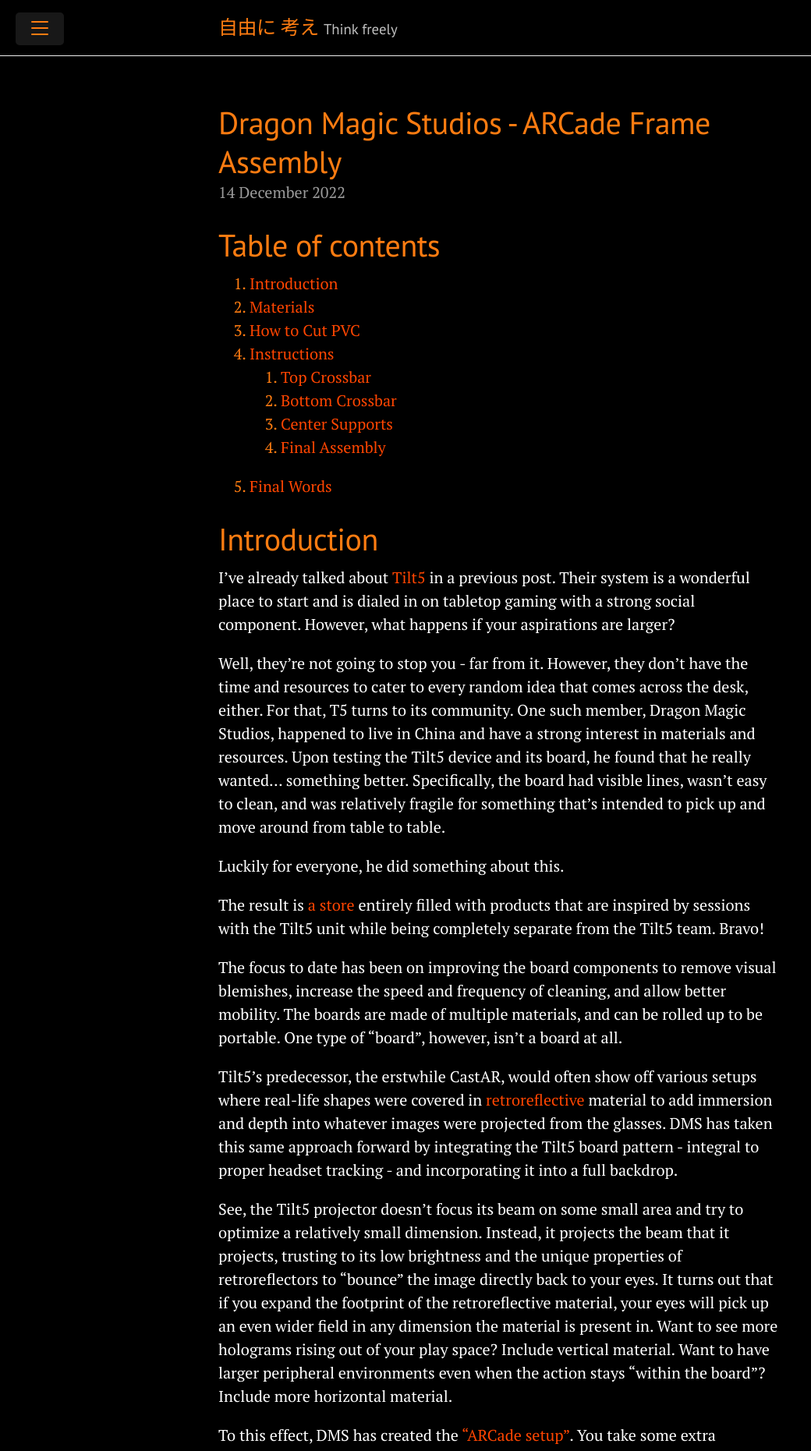
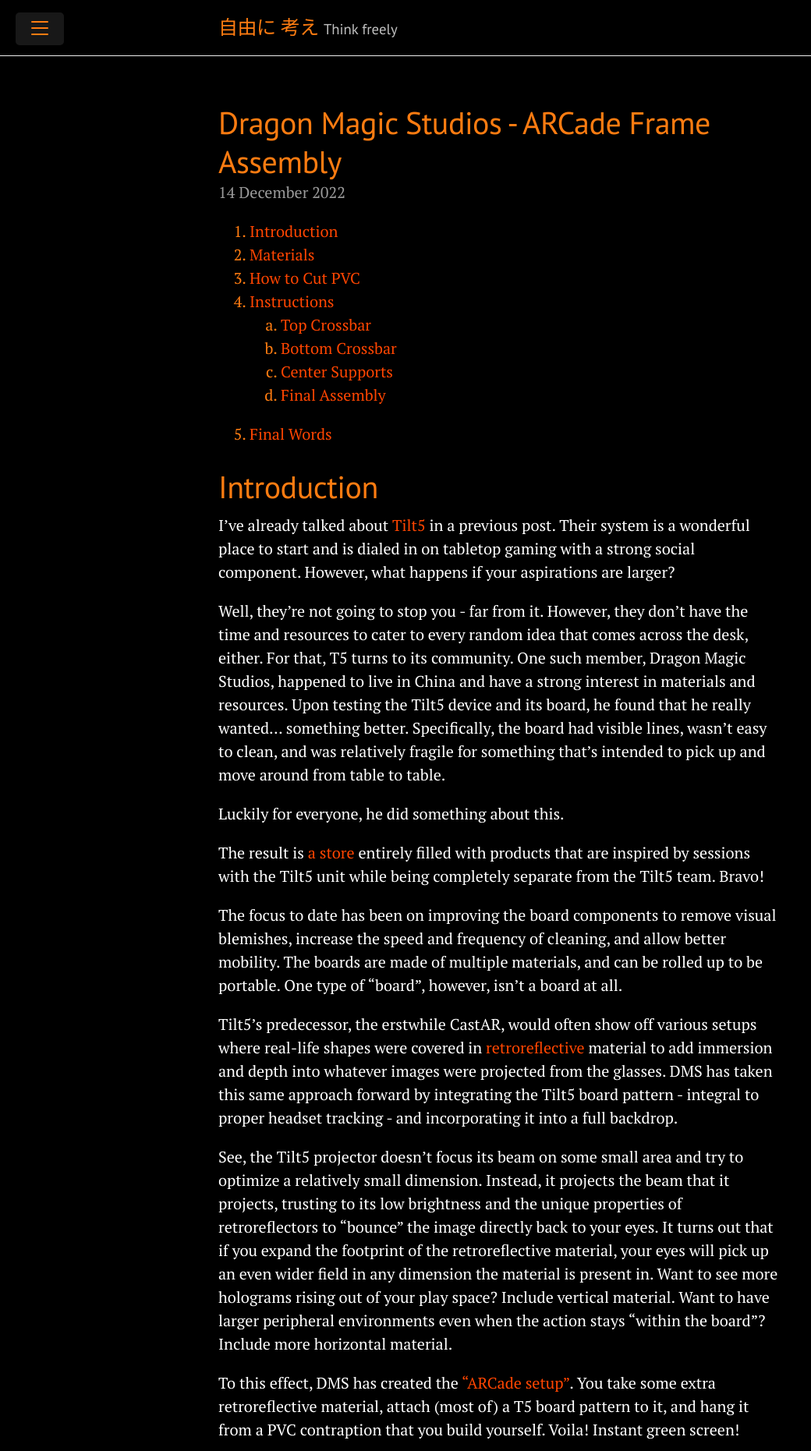
Before and after one commit to seii/seii.github.io, a Jekyll site: the page built from _posts/2022-12-14-dragon-magic-studios-arcade-frame-assembly.md, in a window 1280 px wide. Shown: the top 1861 px of the page at 78% size, without its empty margins (0-1040 px from the left). Built offline with Jekyll 4.4.1, drawn with Linux system fonts in a browser that asks for light colours; comment, search, counter and statistics services are not loaded; the table of contents is made by our own code.

Commit message:
Test automatic TOC generation

```diff
--- a/_config.yml
+++ b/_config.yml
@@ -15,9 +15,21 @@
   url:               https://twitter.com/mdo
   email:             markdotto@gmail.com
 
+toc:
+  min_level: 1
+  max_level: 6
+  ordered_list: true
+  no_toc_section_class: no_toc_section
+  list_id: toc
+  list_class: toc-section
+  sublist_class: toc-subsection
+  item_class: toc-entry
+  item_prefix: toc-
+
 # Gems
 plugins:
   - jekyll-paginate
+  - jekyll-toc
 
 # Custom vars
 version:             1.1.0
--- a/_layouts/post.html
+++ b/_layouts/post.html
@@ -5,7 +5,7 @@
 <div class="post">
   <h1 class="post-title">{{ page.title }}</h1>
   <span class="post-date">{{ page.date | date_to_long_string }}</span>
-  {{ content }}
+  {{ content | toc }}
 </div>
 
 {% if site.related_posts.size >= 1 %}
--- a/_posts/2022-12-14-dragon-magic-studios-arcade-frame-assembly.md
+++ b/_posts/2022-12-14-dragon-magic-studios-arcade-frame-assembly.md
@@ -12,9 +13,9 @@
     2. [Bottom Crossbar](#bottom-crossbar)
     3. [Center Supports](#center-supports)
     4. [Final Assembly](#final-assembly)
-5. [Final Words](#final-words)
+5. [Final Words](#final-words)-->
 
-<a name="introduction"></a>
+<!--<a name="introduction"></a>-->
 # Introduction
 
 <!-- excerpt-start -->
@@ -37,7 +38,7 @@
 
 The one downside, perhaps, is that there's no instructions currently on how to build this frame. As one of the first to receive an ARCade setup, I wanted to fix that. PVC isn't terribly hard to work with, but I know that not everyone has done so in their past.
 
-<a name="materials"></a>
+<!--<a name="materials"></a>-->
 # Materials
 
 To begin, you will need the following:
@@ -56,7 +57,7 @@
 [![One PVC connector bent at a 90 degree angle](/public/img/2022-12-14/material-90-degree.png#thumbnail "One PVC connector bent at a 90 degree angle")](/public/img/2022-12-14/material-90-degree.png)
 - 1 x ARCade setup by Dragon Magic Studios
 
-<a name="how-to-cut-pvc"></a>
+<!--<a name="how-to-cut-pvc"></a>-->
 # How to Cut PVC
 1. Measure from the flat end of a pipe to the total length you wish to end up with. Mark that once with a permanent marker.
 [![Measuring tape lying on top of a PVC pipe section](/public/img/2022-12-14/cut-pvc-first-mark.png#thumbnail "Measuring tape lying on top of a PVC pipe section")](/public/img/2022-12-14/cut-pvc-first-mark.png)
@@ -65,10 +66,10 @@
 3. Align the blade of your PVC cutting tool with the two marks you have made. Apply pressure (for one type of cutter) or slowly ratchet the blade down (for another type) until you have cut through the PVC and separated the section you measured from the main pipe.
 [![PVC cutting tool with blade aligned to two small marks on the PVC](/public/img/2022-12-14/cut-pvc-use-cutters.png#thumbnail "PVC cutting tool with blade aligned to two small marks on the PVC")](/public/img/2022-12-14/cut-pvc-use-cutters.png)
 
-<a name="instructions"></a>
+<!--<a name="instructions"></a>-->
 # Instructions
 
-<a name="top-crossbar"></a>
+<!--<a name="top-crossbar"></a>-->
 ## Top Crossbar
 
 1. Begin by cutting (2) 34" sections of PVC pipes (These are the main horizontal top and bottom bars)
@@ -86,16 +87,16 @@
 8. Attach (1) 90° PVC elbow junction to the 9.5" section of PVC. Repeat for the 9.5" section on the other side. This completes the top crossbar!
 [![One 90 degree PVC elbow attached to a section of PVC](/public/img/2022-12-14/top-crossbar-90-degree.png#thumbnail "One 90 degree PVC elbow attached to a section of PVC")](/public/img/2022-12-14/top-crossbar-90-degree.png)
 
-<a name="bottom-crossbar"></a>
+<!--<a name="bottom-crossbar"></a>-->
 ## Bottom Crossbar
 1. Repeat top crossbar steps in full. (No, really!)
 [![Assembled bottom crossbar made of PVC pipe](/public/img/2022-12-14/bottom-crossbar-really.png#thumbnail "Assembled bottom crossbar made of PVC pipe")](/public/img/2022-12-14/bottom-crossbar-really.png)
 
-<a name="center-supports"></a>
+<!--<a name="center-supports"></a>-->
 ## Center Supports
 1. Cut (4) 40" sections of PVC
 
-<a name="final-assembly"></a>
+<!--<a name="final-assembly"></a>-->
 ## Final Assembly
 1. Insert (1) 40" section of PVC into each open hole of the top crossbar
 [![One 40 inch section of straight PVC inserted into a T-shaped PVC connector which faces downwards](/public/img/2022-12-14/final-assembly-top-crossbar.png#thumbnail "One 40 inch section of straight PVC inserted into a T-shaped PVC connector which faces downwards")](/public/img/2022-12-14/final-assembly-top-crossbar.png)
@@ -117,7 +118,7 @@
 
 <strong>NOTE:</strong> I'm still experimenting with how to smooth the fabric. The final product should look much better for you than in my final picture, as wrinkles in the fabric will distort or throw off the 3D effect of the Tilt5 projection.
 
-<a name="final-words"></a>
+<!--<a name="final-words"></a>-->
 # Final Words
 
 This post was entirely to describe the construction of the ARCade setup, not to review it. As soon as I have a bit more time, I will follow up with a separate review post.
--- a/public/css/override.css
+++ b/public/css/override.css
@@ -94,3 +94,11 @@
 div.continue-link a {
    color: #ff7c11;
 }
+
+.toc-section {
+   list-style-type: decimal;
+}
+
+.toc-subsection {
+   list-style-type: lower-alpha;
+}
```
Also changed, not shown: other parts of _posts/2022-12-14-dragon-magic-studios-arcade-frame-assembly.md (+2 -1 lines).
